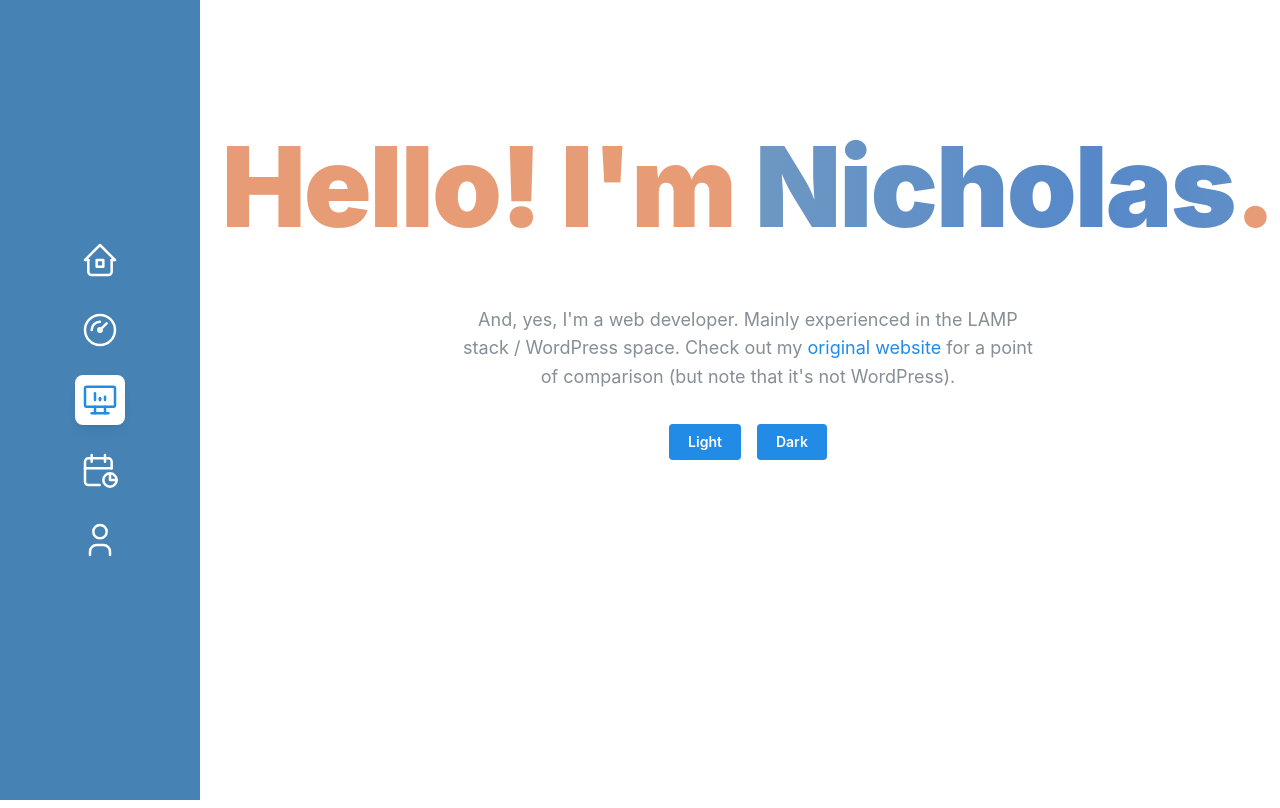
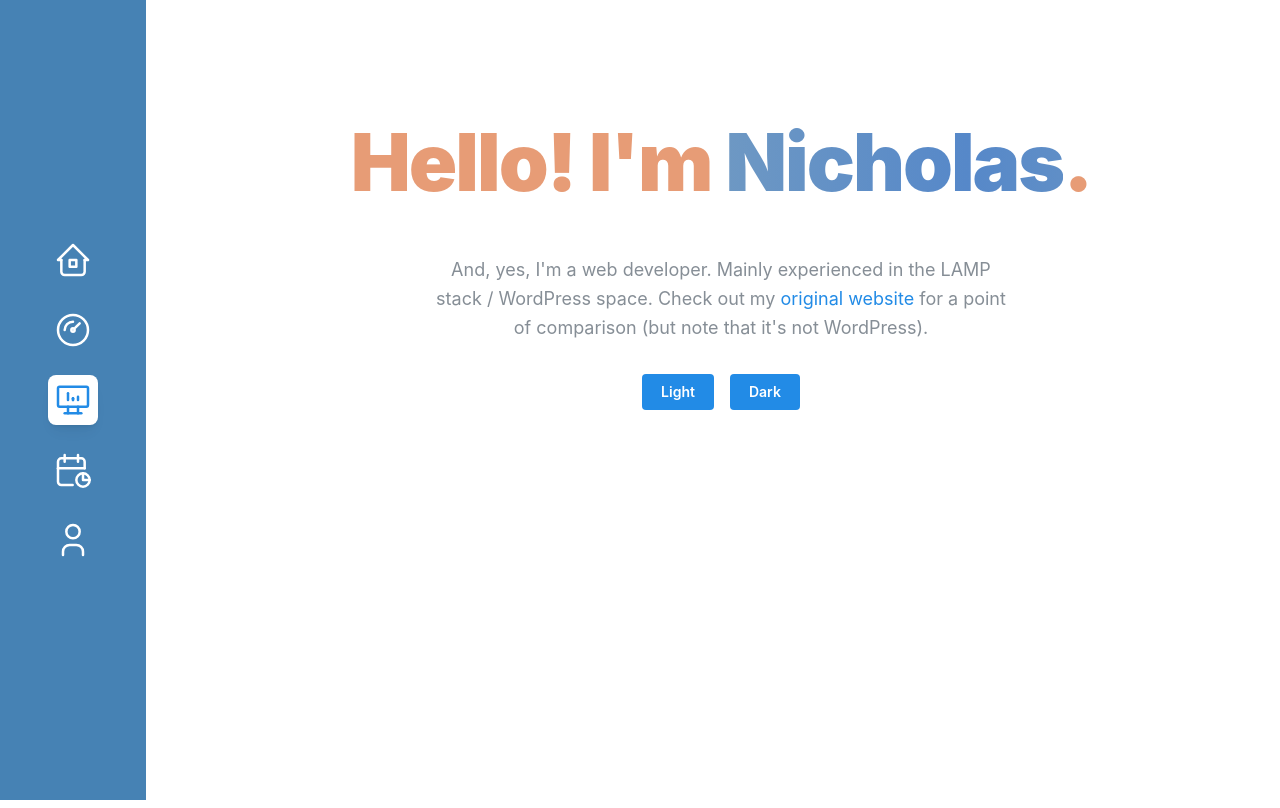
Before and after one commit to nlamo/lamothe-dev, a Next.js app: page / in a window 1280 px wide. Built offline with nearby package versions, Linux system fonts and the light colour scheme.

Commit message:
scss cleanup

```diff
--- a/_mantine.scss
+++ b/_mantine.scss
@@ -1,57 +1,5 @@
-@use 'sass:math';
-
+// Main entry point for all custom .scss
 @forward './app/styles/variables.module.scss';
 @forward './app/styles/utilities.module.scss';
 @forward './app/styles/base.module.scss';
 @forward './app/styles/components.module.scss';
-
-// Define variables for your breakpoints,
-// values must be the same as in your theme
-$mantine-breakpoint-xs: '36em';
-$mantine-breakpoint-sm: '48em';
-$mantine-breakpoint-md: '62em';
-$mantine-breakpoint-lg: '75em';
-$mantine-breakpoint-xl: '88em';
-
-@function rem($value) {
-  @return #{math.div(math.div($value, $value * 0 + 1), 16)}rem;
-}
-
-@mixin light {
-  [data-mantine-color-scheme='light'] & {
-    @content;
-  }
-}
-
-@mixin dark {
-  [data-mantine-color-scheme='dark'] & {
-    @content;
-  }
-}
-
-@mixin hover {
-  @media (hover: hover) {
-    &:hover {
-      @content;
-    }
-  }
-
-  @media (hover: none) {
-    &:active {
-      @content;
-    }
-  }
-}
-
-// Add direction mixins if you need rtl support
-@mixin rtl {
-  [dir='rtl'] & {
-    @content;
-  }
-}
-
-@mixin ltr {
-  [dir='ltr'] & {
-    @content;
-  }
-}
--- a/app/styles/components.module.scss
+++ b/app/styles/components.module.scss
@@ -1,9 +1,6 @@
 @use './variables.module.scss' as *;
+@use './utilities.module.scss' as *;
 @use './base.module.scss' as *;
-
-/**
- * @use all relevant .scss files in here, and style for components.
- */
 
 .headerSection {
   padding-top: 2.5rem;
@@ -31,7 +28,7 @@
 // Really nice! Attribution: https://codepen.io/jh3y/pen/YzYgMra, thanks @jh3y
 .animatedHeaderText {
   display: inline-block;
-  font-size: 7rem;
+  font-size: rem(80px);
   font-weight: 900;
   letter-spacing: -2px;
   --bg-size: 400%;
--- a/app/styles/utilities.module.scss
+++ b/app/styles/utilities.module.scss
@@ -1,4 +1,49 @@
+@use 'sass:math';
+
 @use './variables.module.scss' as *;
+
+@function rem($value) {
+  @return #{math.div(math.div($value, $value * 0 + 1), 16)}rem;
+}
+
+@mixin light {
+  [data-mantine-color-scheme='light'] & {
+    @content;
+  }
+}
+
+@mixin dark {
+  [data-mantine-color-scheme='dark'] & {
+    @content;
+  }
+}
+
+@mixin hover {
+  @media (hover: hover) {
+    &:hover {
+      @content;
+    }
+  }
+
+  @media (hover: none) {
+    &:active {
+      @content;
+    }
+  }
+}
+
+// Add direction mixins if you need rtl support
+@mixin rtl {
+  [dir='rtl'] & {
+    @content;
+  }
+}
+
+@mixin ltr {
+  [dir='ltr'] & {
+    @content;
+  }
+}
 
 .highlight-selection-container {
   position: relative;
--- a/app/styles/variables.module.scss
+++ b/app/styles/variables.module.scss
@@ -1,3 +1,4 @@
+// Colours
 $background-dark-blue: #192b3c;
 $background-dark-blue-secondary: #293849;
 $background-light-blue: #f0f8ff;
@@ -12,3 +13,11 @@ $black: #000000;
 $light-grey: #c5d4e0;
 $dark-green: #344b47;
 $pale-orange: #e79c76;
+
+// Define variables for your breakpoints,
+// values must be the same as in your theme
+$mantine-breakpoint-xs: '36em';
+$mantine-breakpoint-sm: '48em';
+$mantine-breakpoint-md: '62em';
+$mantine-breakpoint-lg: '75em';
+$mantine-breakpoint-xl: '88em';
--- a/components/MainGrid/MainGrid.tsx
+++ b/components/MainGrid/MainGrid.tsx
@@ -10,10 +10,10 @@ export function MainGrid(props: any) {
   return (
     <>
       <Grid justify="flex-center">
-        <Grid.Col span={2}>
+        <Grid.Col span={1.5}>
           <Navigation />
         </Grid.Col>
-        <Grid.Col span={10}>
+        <Grid.Col span={10.5}>
           <Welcome />
           <ColorSchemeToggle />
         </Grid.Col>
--- a/components/Welcome/Welcome.module.scss
+++ b/components/Welcome/Welcome.module.scss
@@ -1,5 +1,5 @@
 .titleText {
-  font-size: 7rem;
+  font-size: rem(80px);
   font-weight: 900;
   letter-spacing: -2px;
   color: $pale-orange;
```
